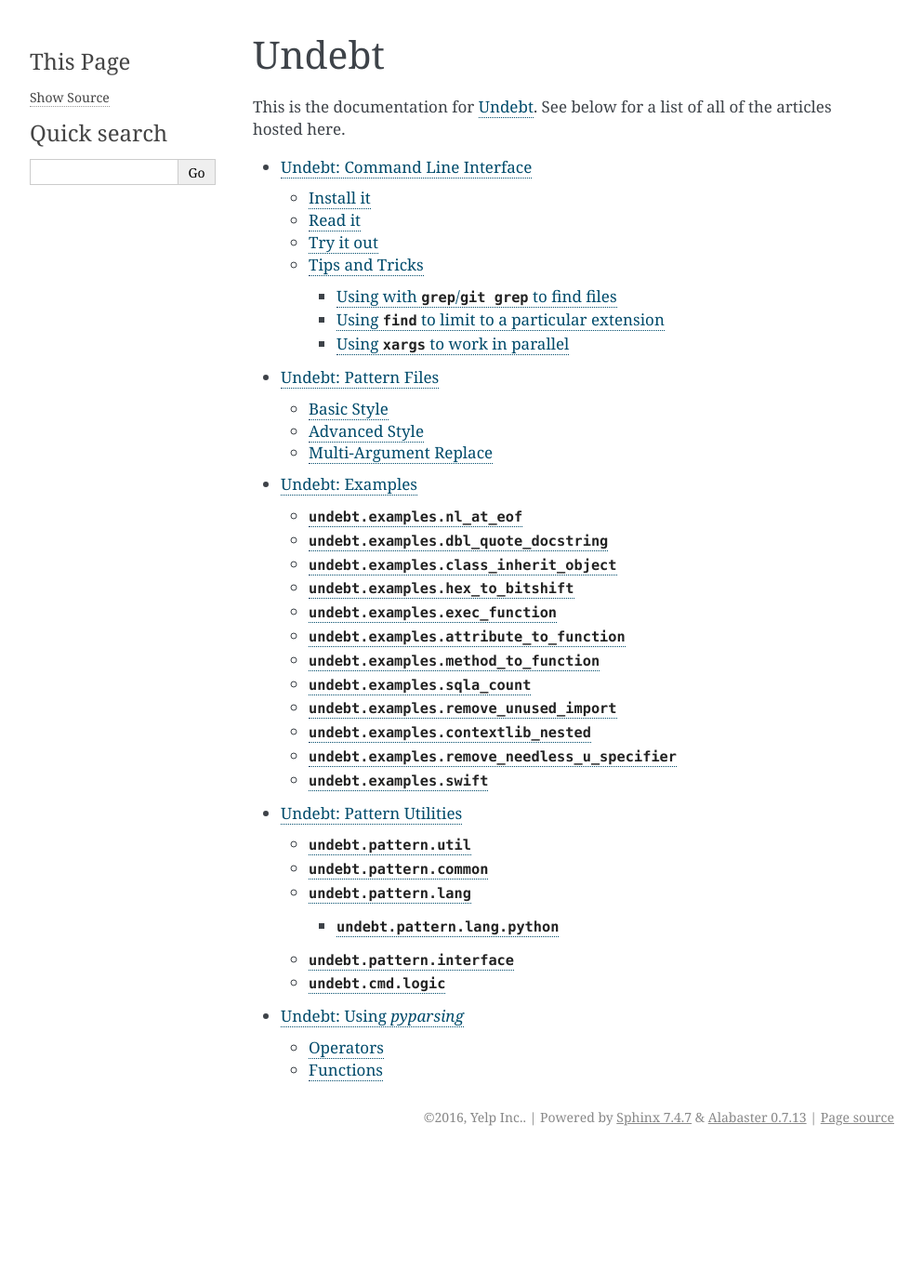
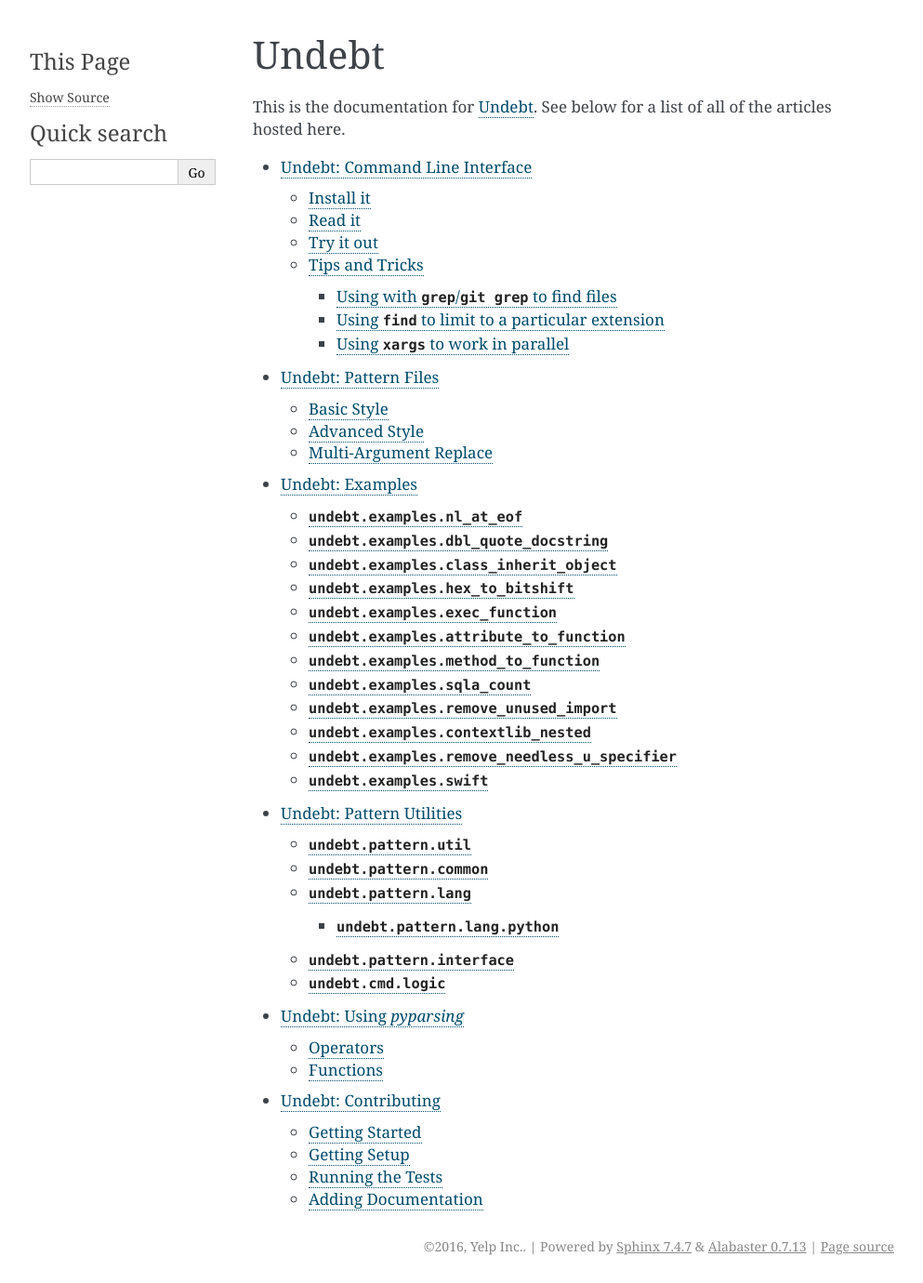
Before and after one commit to Yelp/undebt, a Sphinx documentation site: the page built from docs/source/index.rst, in a window 1280 px wide. Shown: the whole page at 93% size, without its empty margins (148-1141 px from the left). Built offline with Sphinx 7.4.7, drawn with Linux system fonts in a browser that asks for light colours; before the commit the page ends 1241 px from its top, so only the background shows below that; some of the changed lines change nothing that is shown.

Commit message:
add initial contribution documentation

```diff
--- /dev/null
+++ b/docs/source/contributing.rst
@@ -0,0 +1,70 @@
+Undebt_: Contributing
+==========================
+
+.. _Undebt: index.html
+.. default-role:: code
+
+Getting Started
+---------------
+
+Undebt's development is taking place on Github, so please go ahead and `fork`_ the repository if you want to begin contributing.
+
+.. _`fork`: https://github.com/Yelp/undebt#fork-destination-box
+
+You'll then want to get a local copy of the code base:
+
+.. code-block:: bash
+
+    git clone git@github.com:<your-username>/undebt.git
+
+Getting Setup
+-------------
+
+It is highly recommended that you create a `virtual environment`_ before installing the project dependencies.
+
+.. _`virtual environment`: http://docs.python-guide.org/en/latest/dev/virtualenvs/
+
+You can achieve both (create a virtualenv and install dependencies) with:
+
+.. code-block:: bash
+
+    make dev
+
+Running the Tests
+-----------------
+
+Undebt uses `tox`_ for testing.
+
+.. _`tox`: https://tox.readthedocs.io/en/latest/
+
+You can run the entire test suite:
+
+.. code-block:: bash
+
+    make test
+
+Or, run an individual environment:
+
+.. code-block:: bash
+
+    tox -e py35  # probably need to be virtualenv
+
+Note. If you do not have the required dependencies for each Tox environment, you will receive an error.
+Avoid this by passing the `--skip-missing-interpreters` option.
+
+Adding Documentation
+--------------------
+
+Undebt's documentation is formatted using  `reStructuredText`_ and hosted on `RTD`_.
+Please try to follow the existing style and organization patterns.
+
+.. _`reStructuredText`: http://docutils.sourceforge.net/rst.html
+.. _`RTD`: http://undebt.readthedocs.io/en/latest/
+
+You can test your contribution with:
+
+.. code-block:: bash
+
+    make docs
+
+Your new, local documentation will be available at `docs/build/html/`.
--- a/docs/source/index.rst
+++ b/docs/source/index.rst
@@ -13,5 +13,6 @@
    examples
    util
    pyparsing
+   contributing
 
 .. _Undebt: https://github.com/Yelp/undebt
```
